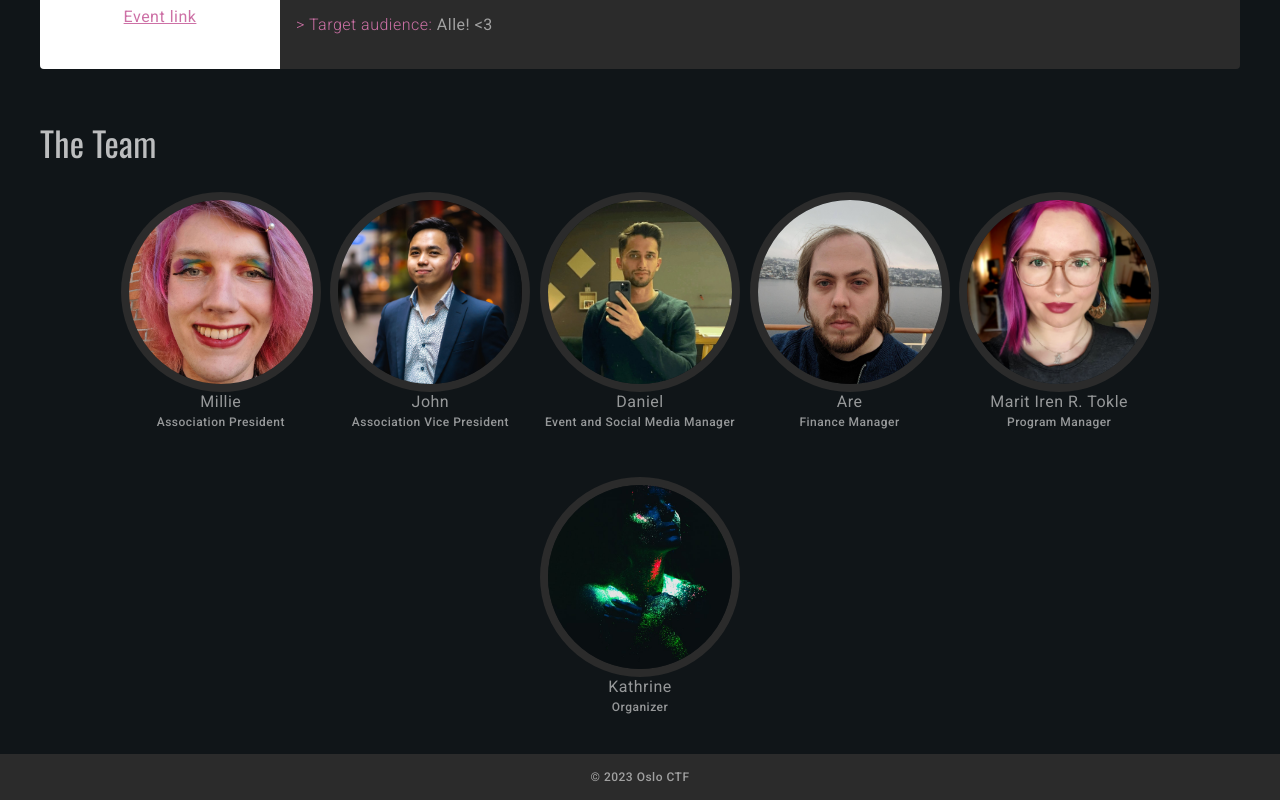
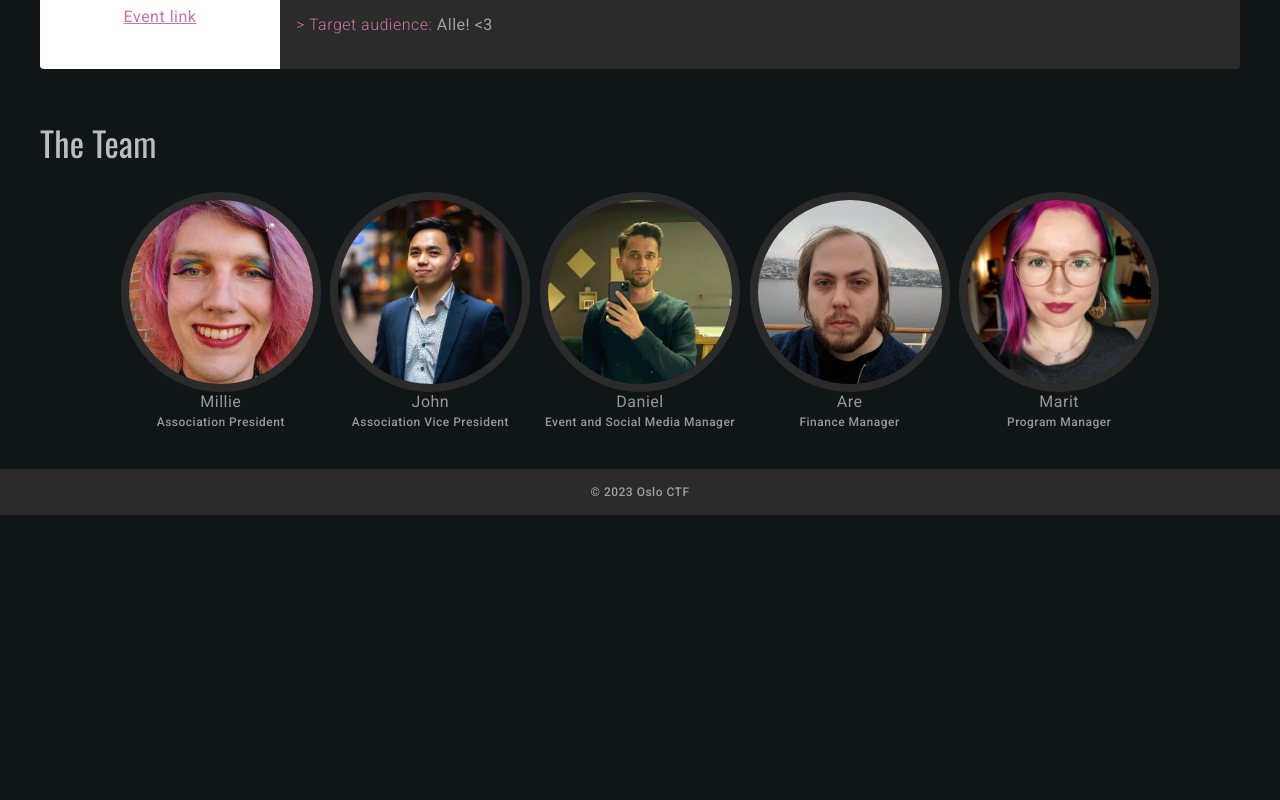
Before and after one commit to Oslo-CTF/osloctf.github.io, a Vue app: page / in a window 1280 px wide. Shown: the part 3082-3882 px from the top of the page. After the commit the page ends 3597 px from the top, so only its background shows below. Built offline with nearby package versions, Linux system fonts and the light colour scheme.

Commit message:
Updated pictures and names

```diff
--- a/src/components/TeamMembers.vue
+++ b/src/components/TeamMembers.vue
@@ -53,17 +53,17 @@ export default {
         },
         {
           id: 4,
-          name: 'Marit Iren R. Tokle',
+          name: 'Marit',
           title: 'Program Manager',
           profilePicture: `${publicPath}team/Tokle.jpg`,
         },
+        /*
         {
           id: 5,
           name: 'Kathrine',
           title: 'Organizer',
           profilePicture: `${publicPath}team/default1.jpg`,
         },
-        /*
         {
           id: 6,
           name: 'Marie Ihle Frogner',
```
